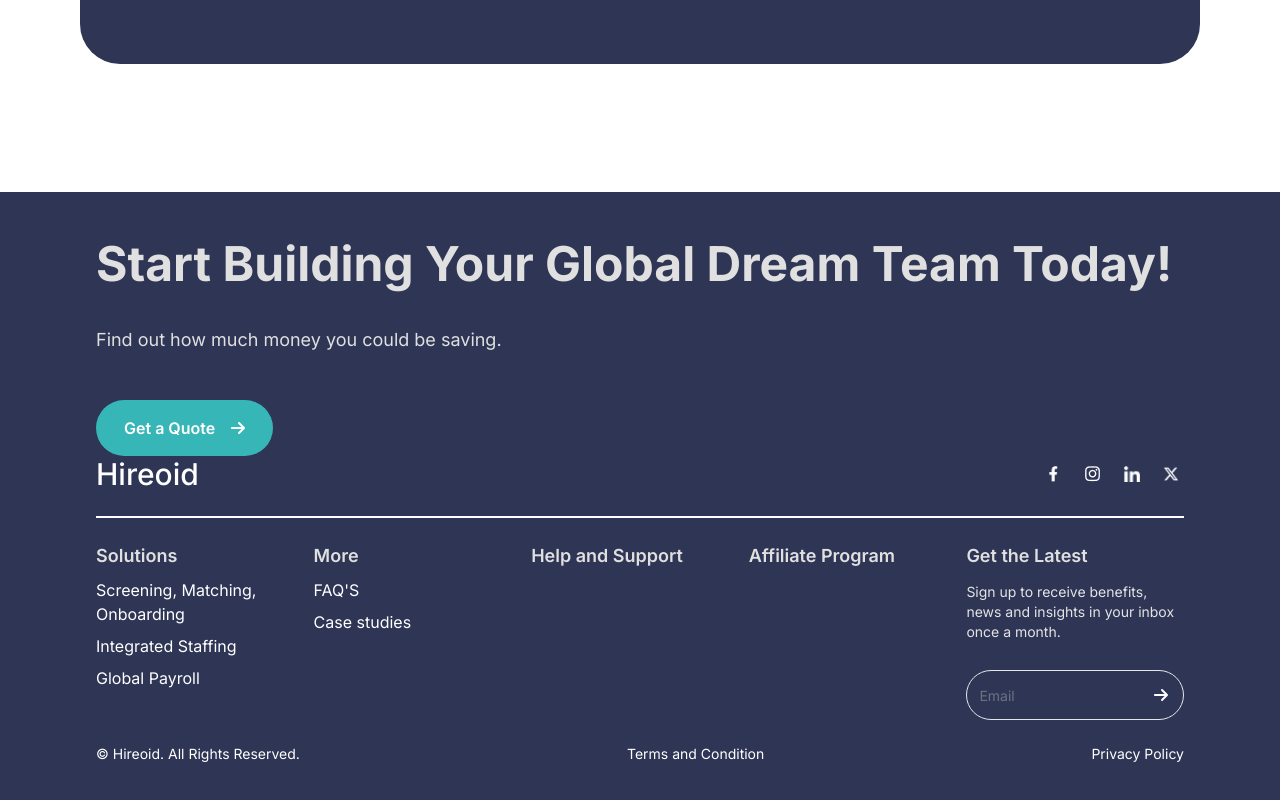
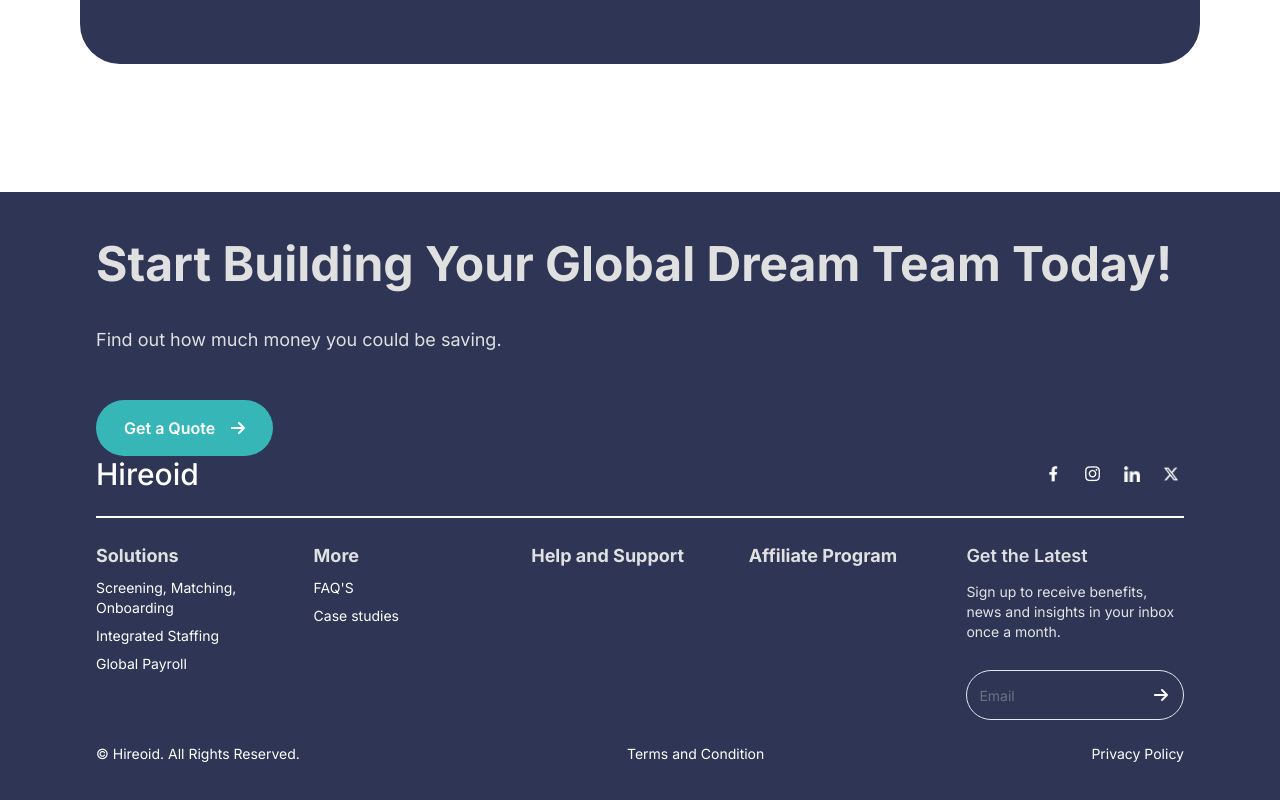
Before and after one commit to abdur-rehman-ali/hireoid, a React (Vite) app: page /FAQ in a window 1280 px wide. Shown: the part 2088-2888 px from the top of the page. Built offline with nearby package versions, Linux system fonts and the light colour scheme.

Commit message:
Fix links

```diff
--- a/src/components/Footer.jsx
+++ b/src/components/Footer.jsx
@@ -74,23 +74,23 @@
                     {/* Footer Nav */}
                     <div className='flex flex-col md:flex-row justify-between text-white'>
                         <div className='flex flex-col gap-2 flex-[1]'>
-                            <div className='font-inter text-lg font-semibold text-[#e0e0e0]'>Solutions</div>
-                            <div className='font-inter text-base font-normal text-[#ffffff]'>Screening, Matching, Onboarding</div>
-                            <div className='font-inter text-base font-normal text-[#ffffff]'>Integrated Staffing</div>
-                            <div className='font-inter text-base font-normal text-[#ffffff]'>Global Payroll</div>
+                            <div className='font-inter text-lg font-bold text-[#e0e0e0]'>Solutions</div>
+                            <div className='font-inter text-sm font-normal text-[#ffffff]'>Screening, Matching, Onboarding</div>
+                            <div className='font-inter text-sm font-normal text-[#ffffff]'>Integrated Staffing</div>
+                            <div className='font-inter text-sm font-normal text-[#ffffff]'>Global Payroll</div>
                         </div>
                         <div className='flex flex-col gap-2 flex-[1]'>
-                            <div className='font-inter text-lg font-semibold text-[#e0e0e0]'>More</div>
-                            <div className='font-inter text-base font-normal text-[#ffffff]'>
+                            <div className='font-inter text-lg font-bold text-[#e0e0e0]'>More</div>
+                            <div className='font-inter text-sm font-normal text-[#ffffff]'>
                                 <Link to="/FAQ">FAQ'S</Link>
                             </div>
-                            <div className='font-inter text-base font-normal text-[#ffffff]'>Case studies</div>
+                            <div className='font-inter text-sm font-normal text-[#ffffff]'>Case studies</div>
                         </div>
                         <div className='flex flex-col gap-2 flex-[1]'>
-                            <div className='font-inter text-lg font-semibold text-[#e0e0e0]'>Help and Support</div>
+                            <div className='font-inter text-lg font-bold text-[#e0e0e0]'>Help and Support</div>
                         </div>
                         <div className='flex flex-col gap-2 flex-[1]'>
-                            <div className='font-inter text-lg font-semibold text-[#e0e0e0]'>Affiliate Program</div>
+                            <div className='font-inter text-lg font-bold text-[#e0e0e0]'>Affiliate Program</div>
                         </div>
                         <div className='flex flex-col gap-3 flex-[1]'>
                             <div className='font-inter text-lg font-semibold text-[#e0e0e0]'>Get the Latest</div>
```
